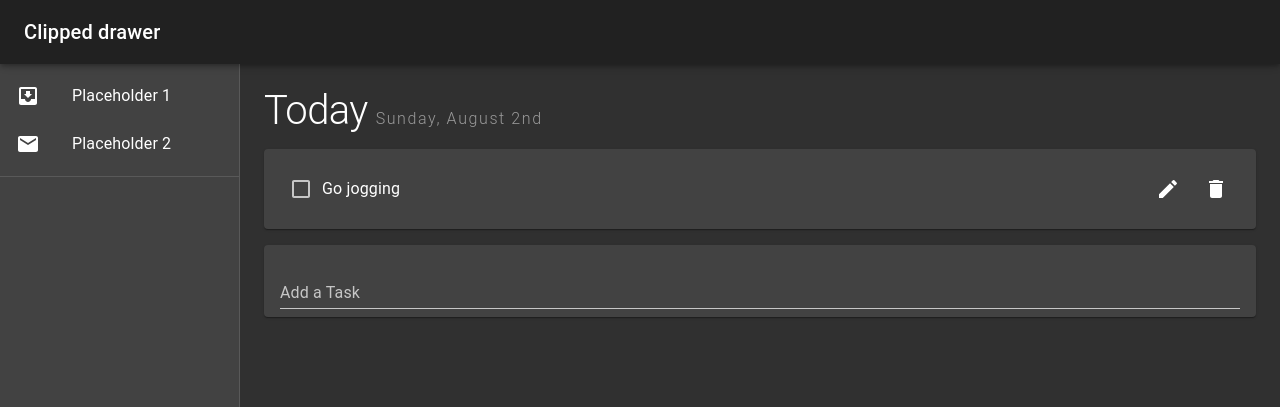
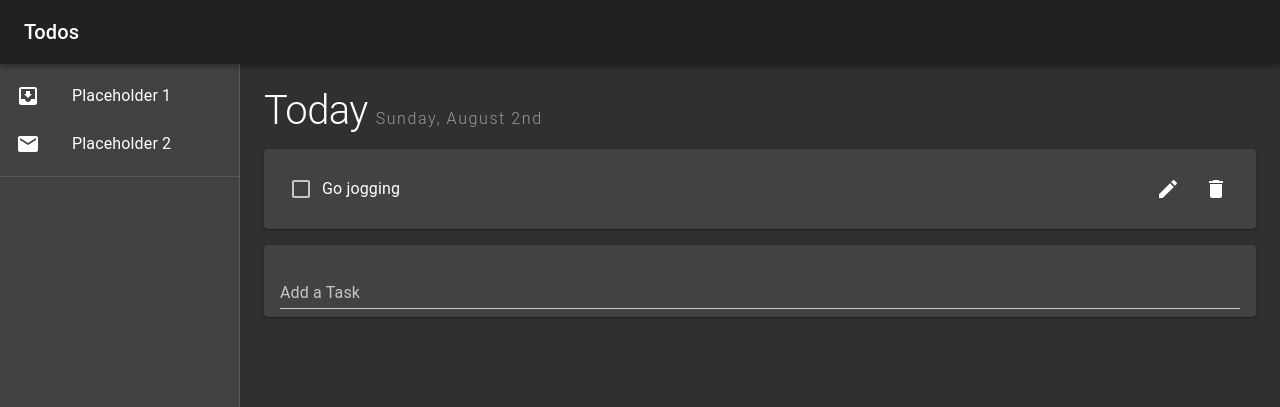
Before and after one commit to Slowcobo/todo, a React (Create React App) app: page / in a window 1280 px wide. Shown: the top 407 px of the page. Built offline with nearby package versions, Linux system fonts and the light colour scheme.

Commit message:
Organize Navbar and Drawer components

```diff
--- /dev/null
+++ b/src/Drawer.js
@@ -0,0 +1,55 @@
+import React from "react";
+import { makeStyles } from "@material-ui/core/styles";
+import Toolbar from "@material-ui/core/Toolbar";
+import Drawer from "@material-ui/core/Drawer";
+import List from "@material-ui/core/List";
+import Divider from "@material-ui/core/Divider";
+import ListItem from "@material-ui/core/ListItem";
+import ListItemIcon from "@material-ui/core/ListItemIcon";
+import ListItemText from "@material-ui/core/ListItemText";
+import InboxIcon from "@material-ui/icons/MoveToInbox";
+import MailIcon from "@material-ui/icons/Mail";
+
+const drawerWidth = 240;
+
+const useStyles = makeStyles((theme) => ({
+  drawer: {
+    width: drawerWidth,
+    flexShrink: 0,
+  },
+  drawerPaper: {
+    width: drawerWidth,
+  },
+  drawerContainer: {
+    overflow: "auto",
+  },
+}));
+
+export default function TodoDrawer() {
+  const classes = useStyles();
+
+  return (
+    <Drawer
+      className={classes.drawer}
+      variant="permanent"
+      classes={{
+        paper: classes.drawerPaper,
+      }}
+    >
+      <Toolbar />
+      <div className={classes.drawerContainer}>
+        <List>
+          {["Placeholder 1", "Placeholder 2"].map((text, index) => (
+            <ListItem button key={text}>
+              <ListItemIcon>
+                {index % 2 === 0 ? <InboxIcon /> : <MailIcon />}
+              </ListItemIcon>
+              <ListItemText primary={text} />
+            </ListItem>
+          ))}
+        </List>
+        <Divider />
+      </div>
+    </Drawer>
+  );
+}
--- /dev/null
+++ b/src/Navbar.js
@@ -0,0 +1,25 @@
+import React from "react";
+import { makeStyles } from "@material-ui/core/styles";
+import AppBar from "@material-ui/core/AppBar";
+import Toolbar from "@material-ui/core/Toolbar";
+import Typography from "@material-ui/core/Typography";
+
+const useStyles = makeStyles((theme) => ({
+  appBar: {
+    zIndex: theme.zIndex.drawer + 1,
+  },
+}));
+
+export default function Navbar() {
+  const classes = useStyles();
+
+  return (
+    <AppBar color="default" position="fixed" className={classes.appBar}>
+      <Toolbar>
+        <Typography variant="h6" noWrap>
+          Todos
+        </Typography>
+      </Toolbar>
+    </AppBar>
+  );
+}
--- a/src/TodoApp.js
+++ b/src/TodoApp.js
@@ -1,39 +1,15 @@
 import React from "react";
 import { makeStyles } from "@material-ui/core/styles";
 import { TodosProvider } from "./context/todos.context";
-import AppBar from "@material-ui/core/AppBar";
-import Toolbar from "@material-ui/core/Toolbar";
-import Typography from "@material-ui/core/Typography";
-import Drawer from "@material-ui/core/Drawer";
 import CssBaseline from "@material-ui/core/CssBaseline";
-import List from "@material-ui/core/List";
-import Divider from "@material-ui/core/Divider";
-import ListItem from "@material-ui/core/ListItem";
-import ListItemIcon from "@material-ui/core/ListItemIcon";
-import ListItemText from "@material-ui/core/ListItemText";
-import InboxIcon from "@material-ui/icons/MoveToInbox";
-import MailIcon from "@material-ui/icons/Mail";
+import Navbar from "./Navbar";
+import Drawer from "./Drawer";
 import TodoDashboard from "./TodoDashboard";
-
-const drawerWidth = 240;
 
 const useStyles = makeStyles((theme) => ({
   root: {
     backgroundColor: theme.palette.background.default,
     display: "flex",
-  },
-  appBar: {
-    zIndex: theme.zIndex.drawer + 1,
-  },
-  drawer: {
-    width: drawerWidth,
-    flexShrink: 0,
-  },
-  drawerPaper: {
-    width: drawerWidth,
-  },
-  drawerContainer: {
-    overflow: "auto",
   },
   content: {
     flexGrow: 1,
@@ -50,37 +26,10 @@ export default function TodoApp() {
         <CssBaseline />
 
         {/* Nav Bar */}
-        <AppBar color="default" position="fixed" className={classes.appBar}>
-          <Toolbar>
-            <Typography variant="h6" noWrap>
-              Clipped drawer
-            </Typography>
-          </Toolbar>
-        </AppBar>
+        <Navbar />
 
         {/* Nav Drawer */}
-        <Drawer
-          className={classes.drawer}
-          variant="permanent"
-          classes={{
-            paper: classes.drawerPaper,
-          }}
-        >
-          <Toolbar />
-          <div className={classes.drawerContainer}>
-            <List>
-              {["Placeholder 1", "Placeholder 2"].map((text, index) => (
-                <ListItem button key={text}>
-                  <ListItemIcon>
-                    {index % 2 === 0 ? <InboxIcon /> : <MailIcon />}
-                  </ListItemIcon>
-                  <ListItemText primary={text} />
-                </ListItem>
-              ))}
-            </List>
-            <Divider />
-          </div>
-        </Drawer>
+        <Drawer />
 
         {/* Main Content */}
         <main className={classes.content}>
```
